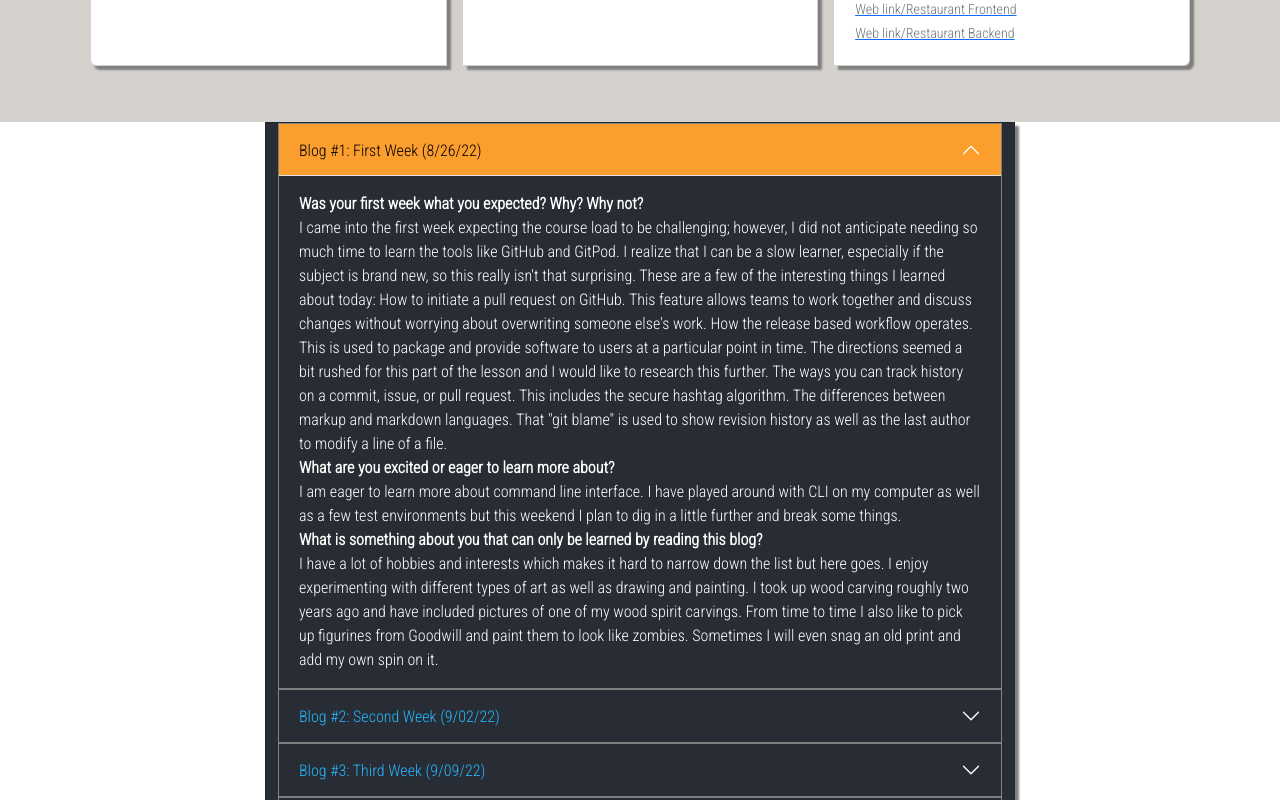
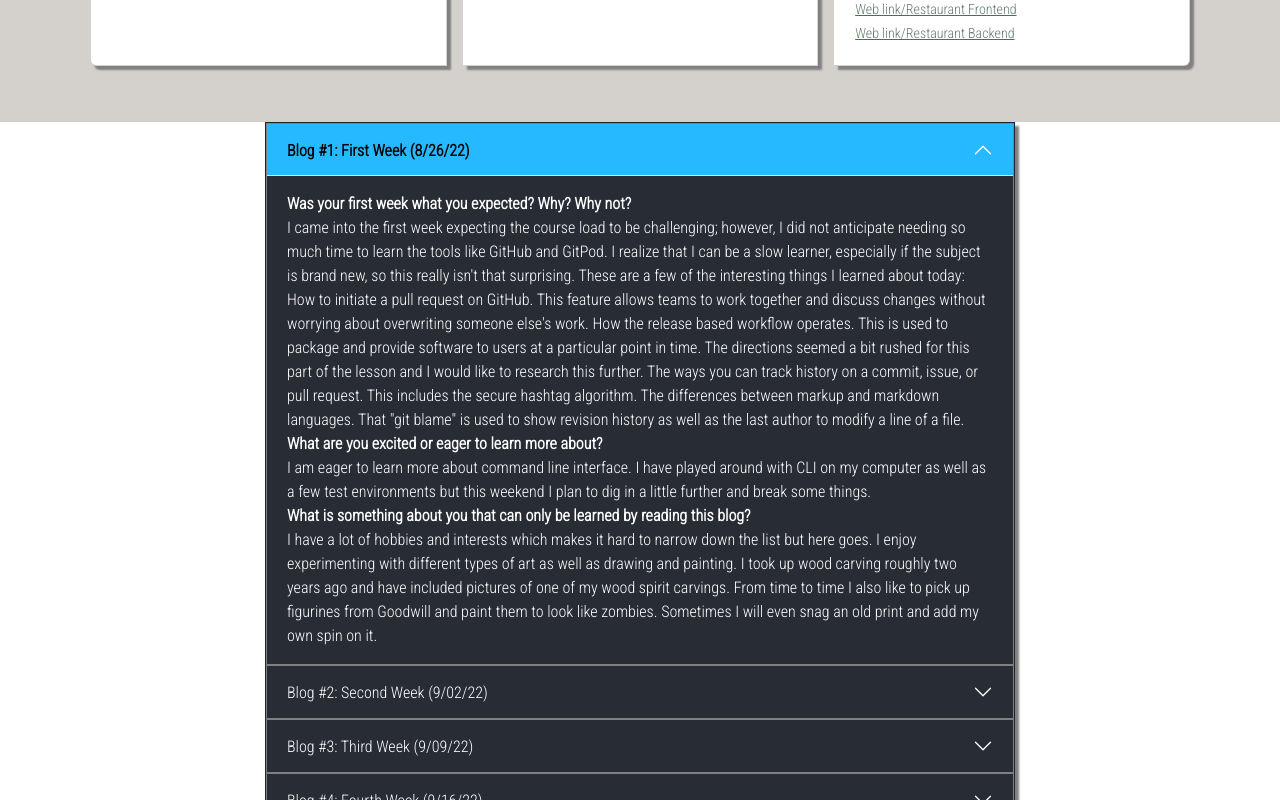
Before and after one commit to smcconaha/smcconha.github.io, a React (Create React App) app in the folder my-app/: page / in a window 1280 px wide. Shown: the part 1920-2720 px from the top of the page. Built offline with nearby package versions, Linux system fonts and the light colour scheme.

Commit message:
Adding email submission data validation

```diff
--- a/my-app/package.json
+++ b/my-app/package.json
@@ -1,6 +1,7 @@
 {
   "name": "my-app",
   "version": "0.1.0",
+  "homepage": "https://gitname.github.io/react-gh-pages",
   "private": true,
   "dependencies": {
     "@emailjs/browser": "^3.10.0",
@@ -19,6 +20,8 @@
     "web-vitals": "^2.1.4"
   },
   "scripts": {
+    "predeploy": "npm run build",
+    "deploy": "gh-pages -d build",
     "start": "react-scripts start",
     "build": "react-scripts build",
     "test": "react-scripts test",
@@ -41,5 +44,8 @@
       "last 1 firefox version",
       "last 1 safari version"
     ]
+  },
+  "devDependencies": {
+    "gh-pages": "^4.0.0"
   }
 }
--- a/my-app/src/App.css
+++ b/my-app/src/App.css
@@ -251,7 +251,7 @@ textarea.form-control {
   font-family: "Roboto Condensed", sans-serif !important;
   background-color: #282c34 !important;
   max-width: 46.875rem !important;
-  margin: 0 auto !important ;
+  padding: 0 !important ;
 }
 
 .accordion-body{
@@ -266,20 +266,20 @@ textarea.form-control {
 
 .accordion-item {
   border: 1px solid grey !important;
-  background: #FC9E2D !important;
+  background: #26B9FF !important;
   color: #fff !important;
 }
 
 .accordion-button:not(.collapsed) {
   color: inherit !important;
-  background: #FC9E2D !important;
+  background: #26B9FF!important;
   color: black !important;
 }
 
 .accordion-button:is(.collapsed) {
   color: inherit !important;
   background-color: #282c34 !important;
-  color: #26B9FF !important;
+  color: white !important;
 }
 
 .accordion-button:not(.collapsed)::after {
--- a/my-app/src/components/Blog.js
+++ b/my-app/src/components/Blog.js
@@ -8,7 +8,7 @@ const Blog = () => {
             <div className="accordion accordion-flush" id="accordionPanelsStayOpenExample">
                 <div className="accordion-item">
                     <h2 className="accordion-header" id="panelsStayOpen-headingOne">
-                    <button className="accordion-button" type="button" data-bs-toggle="collapse" data-bs-target="#panelsStayOpen-collapseOne" aria-expanded="true" aria-controls="panelsStayOpen-collapseOne">
+                    <button className="accordion-button fw-bold" type="button" data-bs-toggle="collapse" data-bs-target="#panelsStayOpen-collapseOne" aria-expanded="true" aria-controls="panelsStayOpen-collapseOne">
                         Blog #1: First Week  (8/26/22)
                     </button>
                     </h2>
--- a/my-app/src/components/Contact.js
+++ b/my-app/src/components/Contact.js
@@ -1,8 +1,9 @@
 import React from 'react';
-import { useRef } from 'react';
+import { useRef, useState } from 'react';
 import emailjs from '@emailjs/browser';
 
 const Contact = () => {
+    const [success, setSuccess] = useState("");
 
     const form = useRef();
     const serviceID = "service_x0lyg6i";
@@ -19,6 +20,19 @@ const Contact = () => {
               console.log(error.text);
           });
     };
+
+    const onSubmit = (data, r) => {
+        sendEmail(
+            serviceID,
+            templateID,
+            {
+                name: data.name,
+                phone: data.phone,
+                email: data.email,
+                subject: data.subject,
+                description: data.description
+            })
+    }
 
     return (
     <div id="contact" className='contact'>
```
Also changed, not shown: 1 other file (tests, documents, lock files or other folders).
